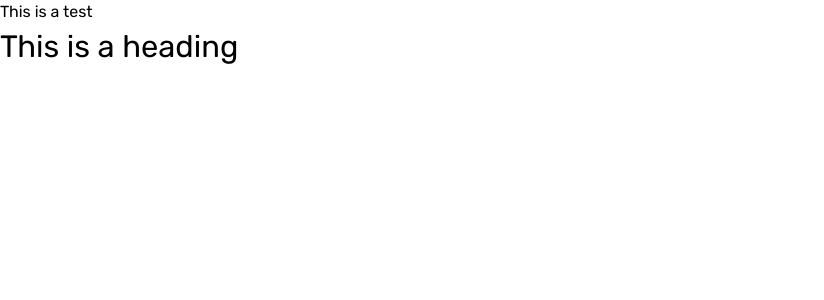
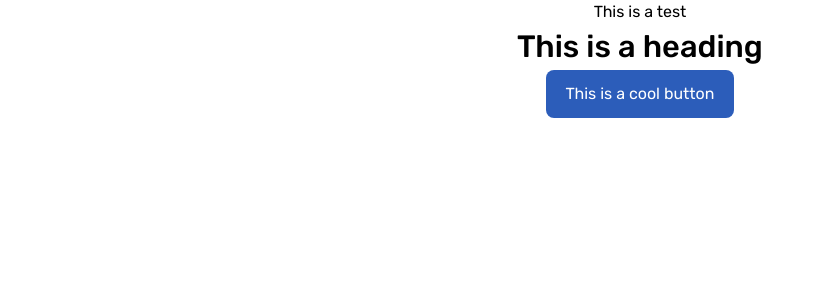
Before and after one commit to nulfrost/vend, a Next.js app: page / in a window 1280 px wide. Shown: the top 300 px of the page, without its empty margins (0-824 px from the left). Built offline with nearby package versions, Linux system fonts and the light colour scheme.

Commit message:
finish off text component + start button component

```diff
--- /dev/null
+++ b/components/shared/Button.tsx
@@ -0,0 +1,21 @@
+type ButtonProps = {
+  size: keyof typeof buttonSizes;
+  children: React.ReactText;
+};
+
+const buttonSizes = {
+  sm: "text-xs",
+  md: "px-5 py-3 text-base",
+  lg: "text-xl px-5 py-3",
+};
+
+export function Button({ size = "md", children, ...props }: ButtonProps) {
+  return (
+    <button
+      className={`${buttonSizes[size]} bg-primary-500 text-white rounded-lg w-max focus:ring-4 hover:bg-primary-400 duration-150`}
+      {...props}
+    >
+      {children}
+    </button>
+  );
+}
--- a/components/shared/Typography.tsx
+++ b/components/shared/Typography.tsx
@@ -2,7 +2,7 @@ import React from "react";
 
 type TextProps = {
   as: keyof React.ReactHTML;
-  size:
+  size?:
     | "xs"
     | "small"
     | "base"
@@ -11,13 +11,20 @@ type TextProps = {
     | "heading-3"
     | "heading-4"
     | "heading-5";
+  weight?: "normal" | "medium" | "semibold" | "bold";
   children: React.ReactChild;
 };
 
-export function Text({ as, size = "base", children, ...props }: TextProps) {
+export function Text({
+  as,
+  size = "base",
+  weight,
+  children,
+  ...props
+}: TextProps) {
   return React.createElement(
     as,
-    { className: `text-${size}`, ...props },
+    { className: `text-${size} font-${weight}`, ...props },
     children
   );
 }
--- a/pages/index.tsx
+++ b/pages/index.tsx
@@ -1,14 +1,16 @@
-import { Text } from "../components/shared/Typography";
+import { Text } from "~/components/shared/Typography";
+import { Button } from "~/components/shared/Button";
 
 const IndexPage = () => (
-  <>
+  <div className="flex flex-col items-center">
     <Text as="small" size="base">
       This is a test
     </Text>
-    <Text as="h2" size="heading-3">
+    <Text as="h2" size="heading-3" weight="medium">
       This is a heading
     </Text>
-  </>
+    <Button size="lg">This is a cool button</Button>
+  </div>
 );
 
 export default IndexPage;
```
Also changed, not shown: tsconfig.json (+5 -6 lines).
